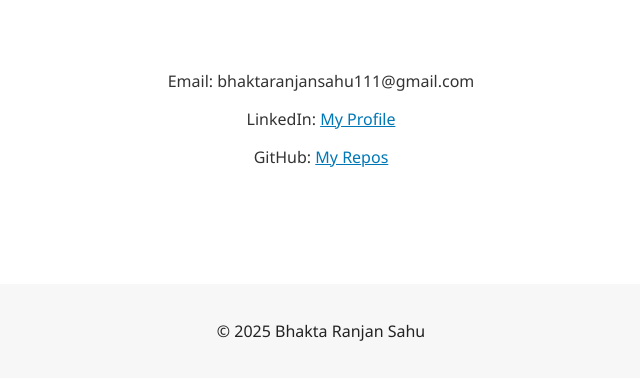
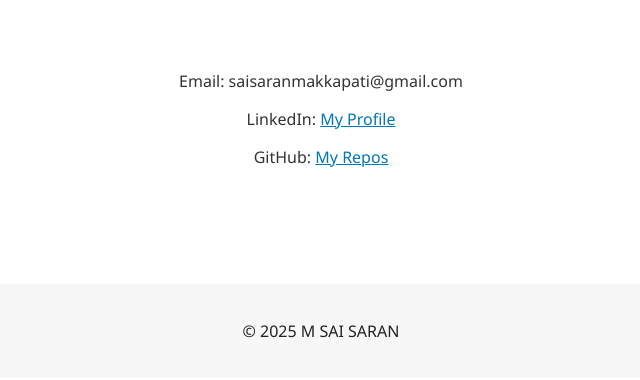
Before and after one commit to Bluethunder1909/Portfolio, a plain HTML site: page contact.html in a window 1280 px wide. Shown: the part 194-574 px from the top of the page, without its empty margins (319-959 px from the left). Drawn offline with nearby package versions, Linux system fonts and the light colour scheme.

Commit message:
Update contact.html

```diff
--- a/contact.html
+++ b/contact.html
@@ -18,13 +18,13 @@
   </header>
 
   <section class="hero" data-aos="fade-up">
-    <p>Email: bhaktaranjansahu111@gmail.com</p>
+    <p>Email: saisaranmakkapati@gmail.com</p>
     <p>LinkedIn: <a href="https://www.linkedin.com/in/bhakta-ranjan-sahu-8ba932283/" target="_blank">My Profile</a></p>
     <p>GitHub: <a href="https://github.com/BhaktaRanjan-999" target="_blank">My Repos</a></p>
   </section>
 
   <footer>
-    <p>&copy; 2025 Bhakta Ranjan Sahu</p>
+    <p>&copy; 2025 M SAI SARAN</p>
   </footer>
 
   <script src="https://unpkg.com/aos@2.3.1/dist/aos.js"></script>
```
